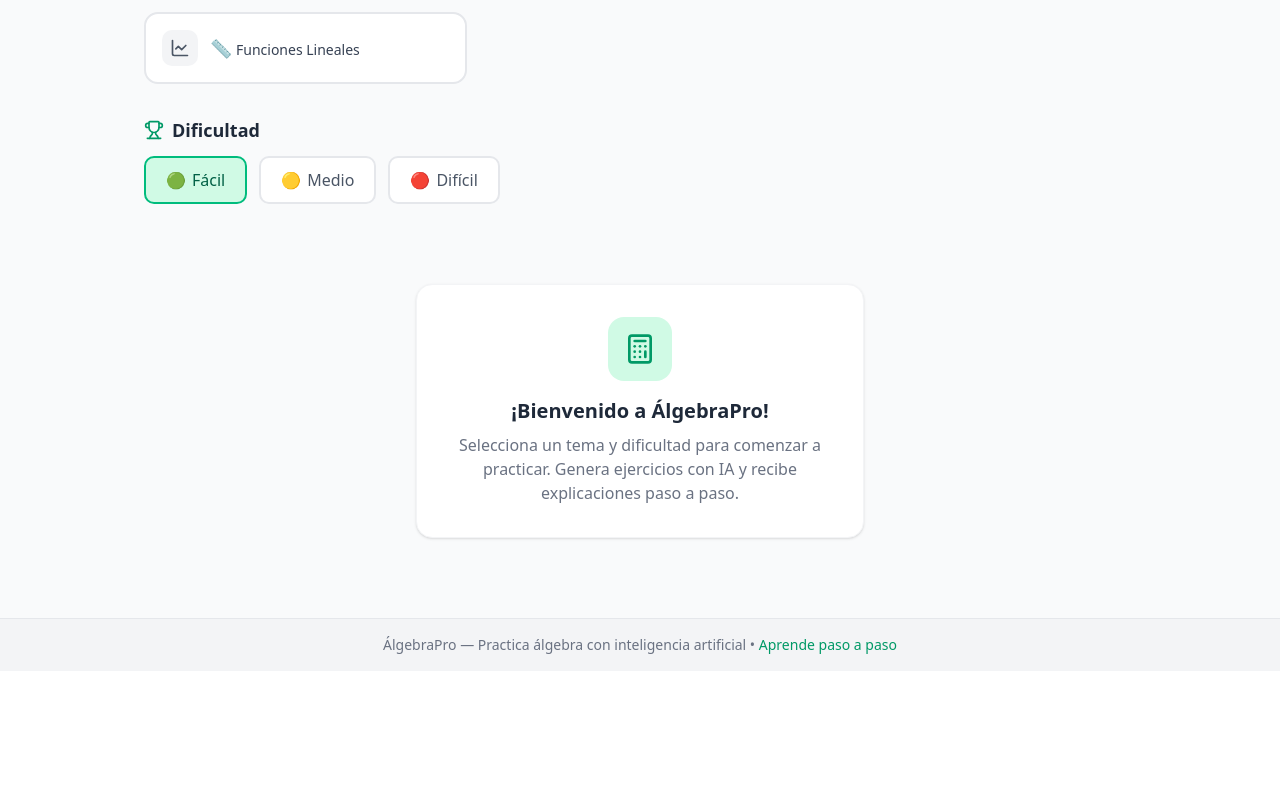
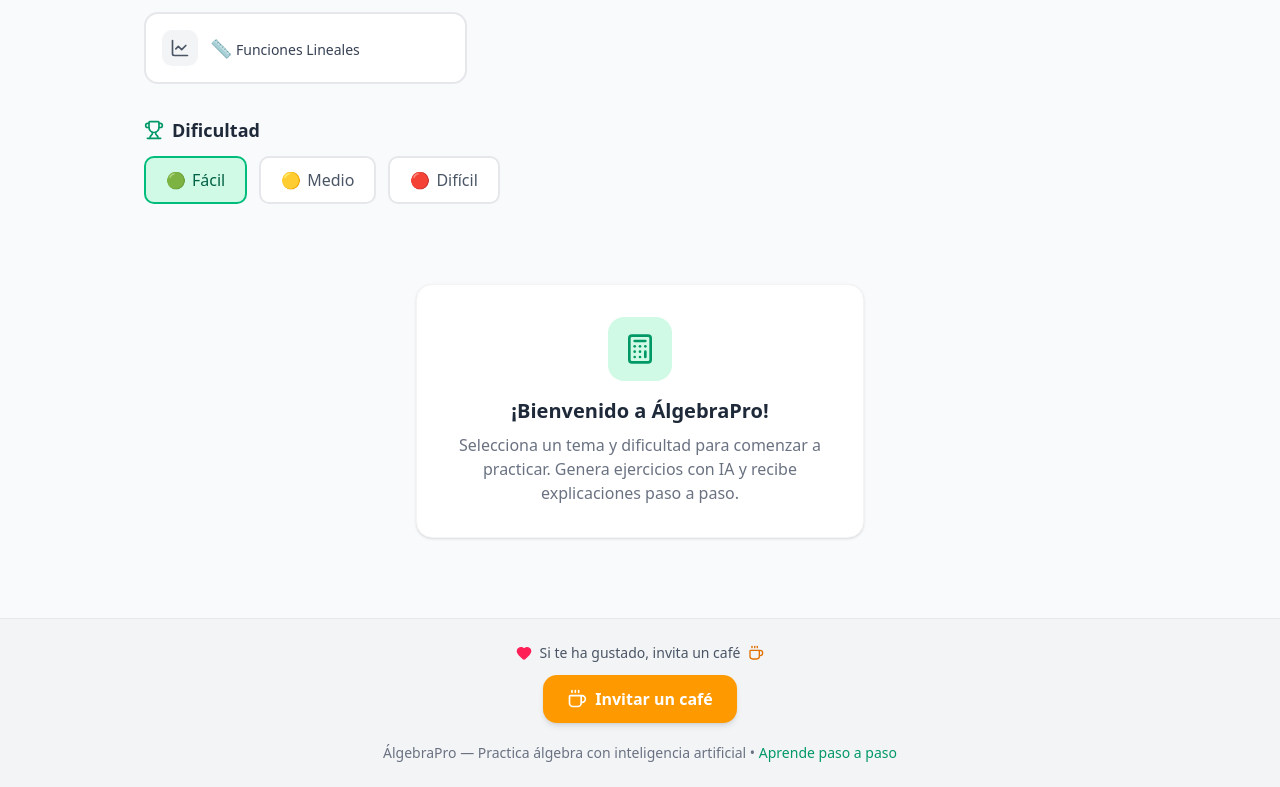
Before and after one commit to antonioava1961/gloma-algebra, a Next.js app: page / in a window 1280 px wide. Shown: the part 424-1211 px from the top of the page. Before the commit the page ends 1095 px from the top, so only its background shows below. Built offline with nearby package versions, Linux system fonts and the light colour scheme.

Commit message:
d7811414-6c59-4e89-91b2-e0ed8f7c1733

```diff
--- a/src/app/page.tsx
+++ b/src/app/page.tsx
@@ -24,6 +24,8 @@
   Target,
   Loader2,
   ChevronRight,
+  Coffee,
+  Heart,
 } from "lucide-react";
 
 import { Card, CardContent, CardHeader, CardTitle, CardDescription } from "@/components/ui/card";
@@ -639,12 +641,35 @@
       </main>
 
       {/* ─── Footer ─────────────────────────────────────────────── */}
-      <footer className="mt-auto bg-gray-100 border-t border-gray-200 py-4">
-        <div className="max-w-5xl mx-auto px-4 text-center text-sm text-gray-500">
-          <p>
-            ÁlgebraPro — Practica álgebra con inteligencia artificial •{" "}
-            <span className="text-emerald-600 font-medium">Aprende paso a paso</span>
-          </p>
+      <footer className="mt-auto bg-gray-100 border-t border-gray-200 py-6">
+        <div className="max-w-5xl mx-auto px-4 space-y-5">
+          {/* Coffee donation section */}
+          <div className="flex flex-col items-center gap-3">
+            <div className="flex items-center gap-2 text-gray-600">
+              <Heart className="size-4 text-rose-500 fill-rose-500" />
+              <span className="text-sm font-medium">Si te ha gustado, invita un café</span>
+              <Coffee className="size-4 text-amber-600" />
+            </div>
+            <motion.a
+              href="https://www.paypal.com/paypalme/GerardoVazquezalfaro"
+              target="_blank"
+              rel="noopener noreferrer"
+              whileHover={{ scale: 1.05 }}
+              whileTap={{ scale: 0.95 }}
+              className="inline-flex items-center gap-2 px-6 py-3 bg-amber-500 hover:bg-amber-600 text-white font-semibold rounded-xl shadow-md hover:shadow-lg transition-colors duration-200 cursor-pointer"
+            >
+              <Coffee className="size-5" />
+              Invitar un café
+            </motion.a>
+          </div>
+
+          {/* Credits */}
+          <div className="text-center text-sm text-gray-500">
+            <p>
+              ÁlgebraPro — Practica álgebra con inteligencia artificial •{" "}
+              <span className="text-emerald-600 font-medium">Aprende paso a paso</span>
+            </p>
+          </div>
         </div>
       </footer>
     </div>
```
